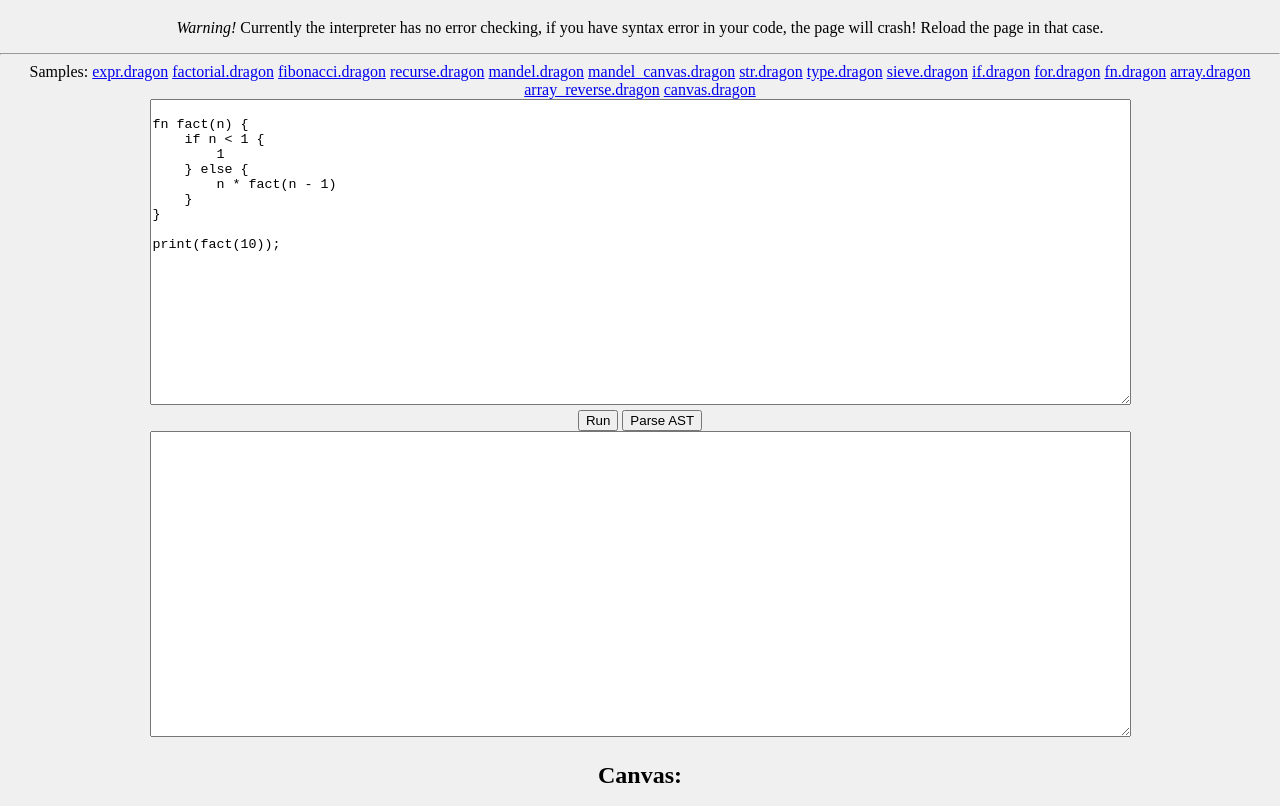
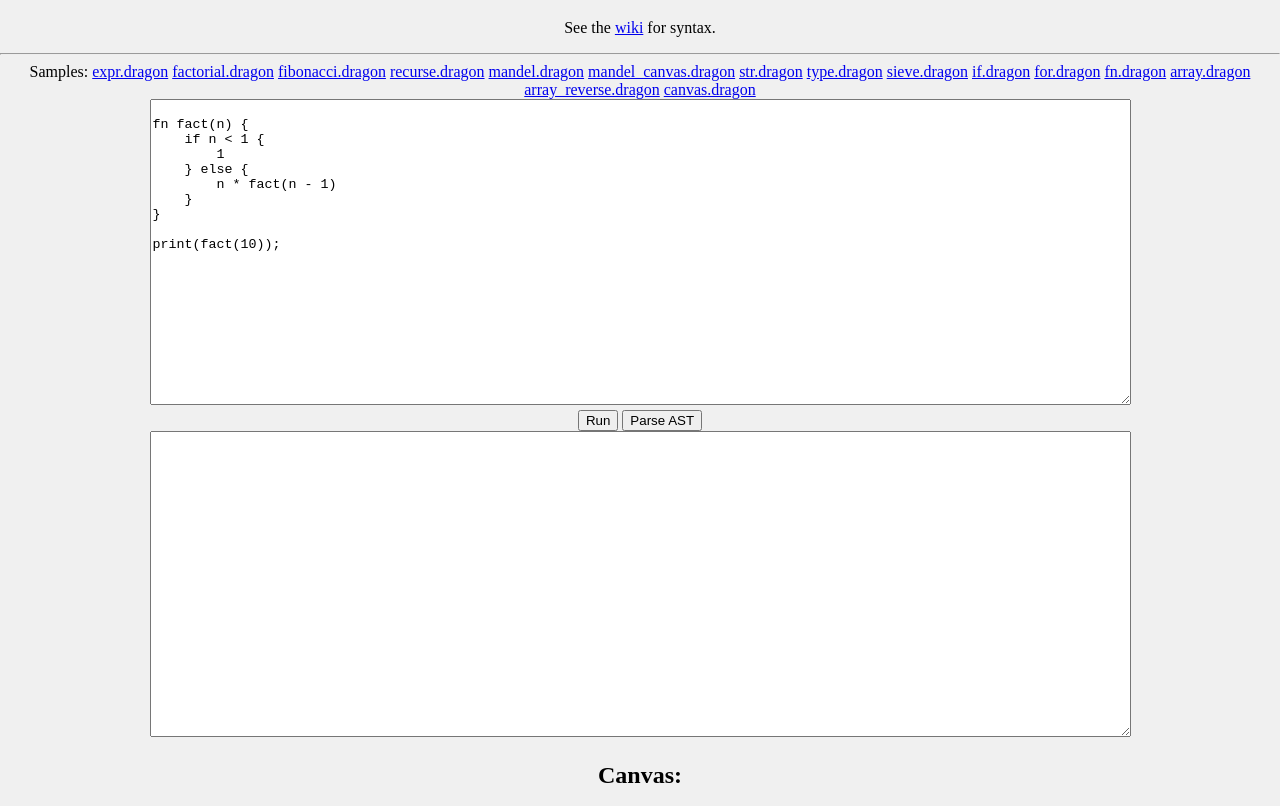
Before and after one commit to msakuta/rusty-parser, a website built with webpack: page wasm/index.html in a window 1280 px wide. Shown: the part 61-867 px from the top of the page. Built offline with nearby package versions, Linux system fonts and the light colour scheme.

```diff
--- a/wasm/index.html
+++ b/wasm/index.html
@@ -25,8 +25,7 @@
     </head>
     <body>
         <h1>rusty-parser Wasm</h1>
-        <p><em>Warning!</em> Currently the interpreter has no error checking, if you have syntax error
-        in your code, the page will crash! Reload the page in that case.</p>
+        <p>See the <a href="https://github.com/msakuta/rusty-parser/wiki">wiki</a> for syntax.</p>
         <hr>
         <div>
             Samples: <span id="samples"></span>
```
